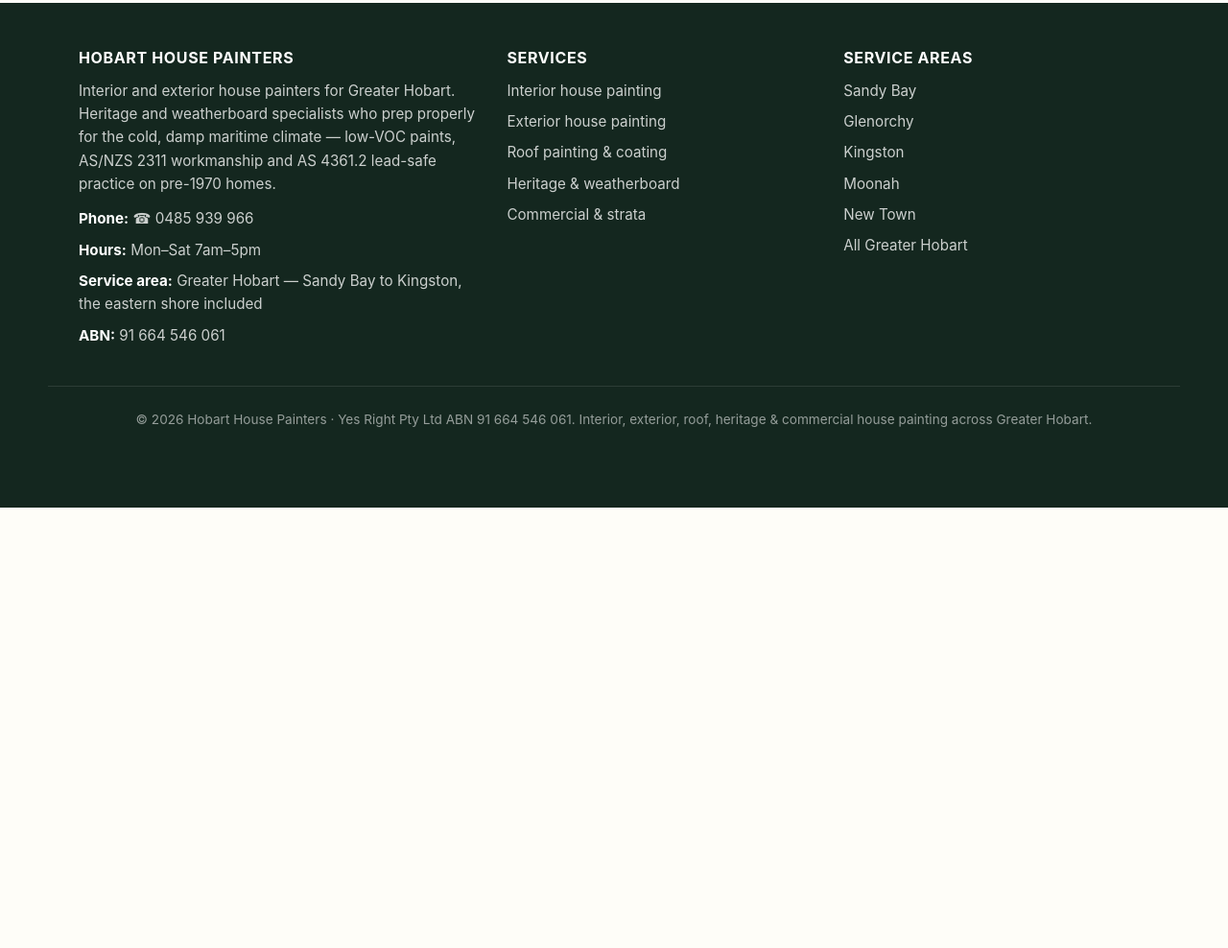
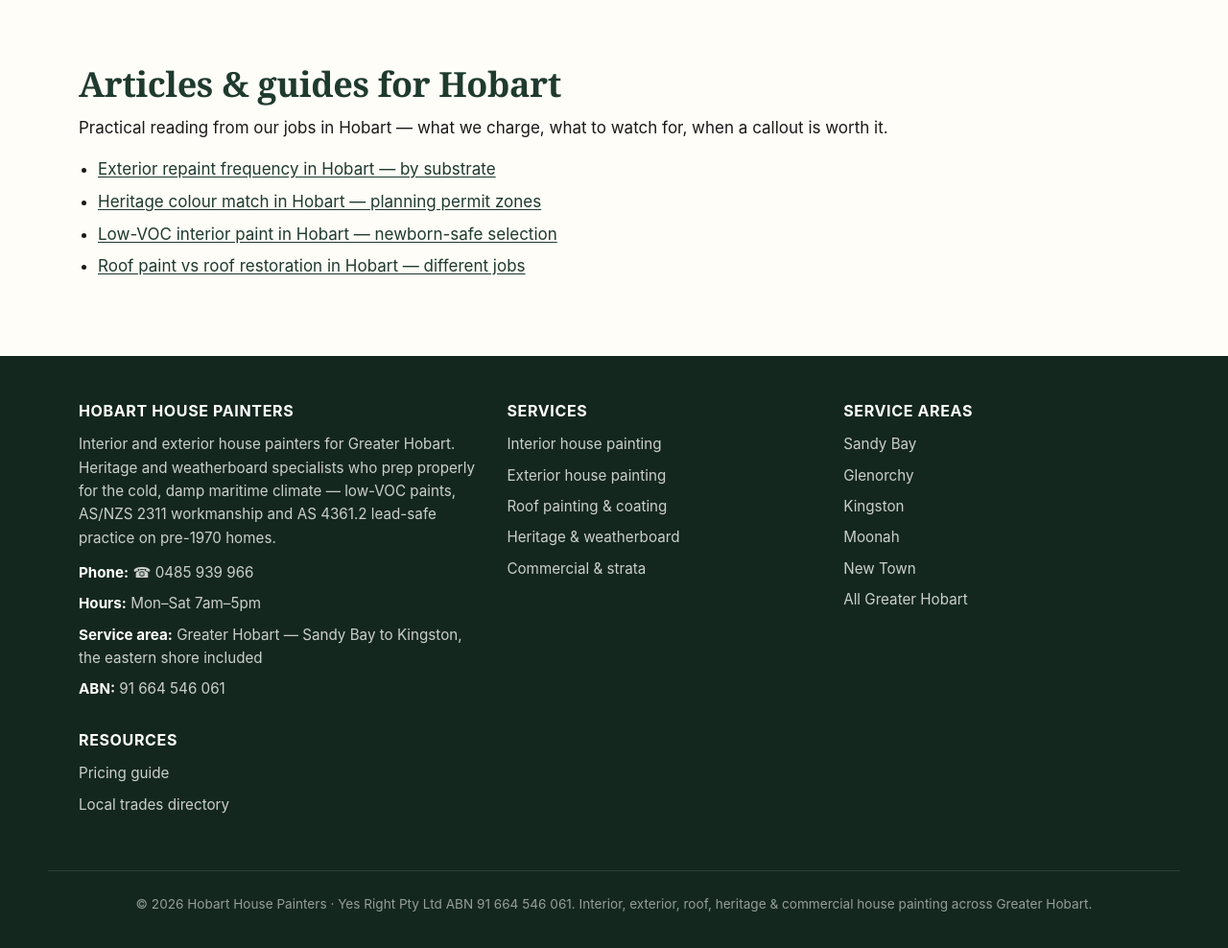
Before and after one commit to pgb123au/hobarthousepainters, an Astro site: page / in a window 1280 px wide. Shown: the part 4288-5276 px from the top of the page at 96% size. Before the commit the page ends 4817 px from the top, so only its background shows below. Built offline with nearby package versions, Linux system fonts and the light colour scheme; Astro itself is replaced by a stand-in of ours.

Commit message:
fix: eliminate orphan pages — every page now linked from somewhere
Before: 232 orphan pages across all 50 sites (pages with 0 internal inbound
links — new /pricing/ pages, /local-trades/ hubs on some sites, and the
trade-specific doorway pages added in earlier rounds had no homepage / nav
entry pointing at them).

Strategy applied:
  1. Layout.astro footer — added a 4th "Resources" column with links to
     /pricing/ (always) and /local-trades/ (where it exists). Site-wide
     reach via the footer that renders on every Astro page.
  2. src/pages/index.astro — appended an "Articles & guides for {city}"
     section before </Layout> listing every topic doorway page on the site,
     with link text drawn from each page's own H1 heading.
  3. src/pages/local-trades.astro (where it exists) — appended a "More
     guides & articles" section listing the same doorway pages, turning
     local-trades into a proper hub.
  4. public/index.html (5 recovered sites where the homepage is preserved
     static HTML rather than Astro) — added the Articles section AND
     explicit /pricing/ + /local-trades/ links since those sites' homepages
     don't render the Layout footer.

After: 980 pages, 0 orphans across 50 sites. Every page reachable in ≤2
clicks from any other page on the site.

Co-Authored-By: Claude Opus 4.7 (1M context) <noreply@anthropic.com>

```diff
--- a/src/layouts/Layout.astro
+++ b/src/layouts/Layout.astro
@@ -224,6 +224,13 @@ const breadcrumbSchema = {
           <li><a href="/hobart-region/">All Greater Hobart</a></li>
         </ul>
       </div>
+      <div>
+        <h4>Resources</h4>
+        <ul>
+          <li><a href="/pricing/">Pricing guide</a></li>
+          <li><a href="/local-trades/">Local trades directory</a></li>
+        </ul>
+      </div>
     </div>
     <p class="footer-bottom">
       &copy; {new Date().getFullYear()} {BIZ_NAME} &middot; Yes Right Pty Ltd ABN 91 664 546 061. Interior, exterior, roof, heritage &amp; commercial house painting across Greater Hobart.
--- a/src/pages/index.astro
+++ b/src/pages/index.astro
@@ -222,4 +222,17 @@ const faqSchema = {
       </div>
     </div>
   </section>
+  <section class="section section-tint">
+    <div class="section-inner">
+      <h2>Articles &amp; guides for Hobart</h2>
+      <p>Practical reading from our jobs in Hobart &mdash; what we charge, what to watch for, when a callout is worth it.</p>
+      <ul class="guides-list">
+          <li><a href="/exterior-repaint-frequency-hobart/">Exterior repaint frequency in Hobart — by substrate</a></li>
+          <li><a href="/heritage-colour-match-hobart/">Heritage colour match in Hobart — planning permit zones</a></li>
+          <li><a href="/low-voc-hobart/">Low-VOC interior paint in Hobart — newborn-safe selection</a></li>
+          <li><a href="/roof-paint-vs-restoration-hobart/">Roof paint vs roof restoration in Hobart — different jobs</a></li>
+      </ul>
+    </div>
+  </section>
+
 </Layout>
```
Also changed, not shown: src/pages/local-trades.astro (+13 -0 lines).
